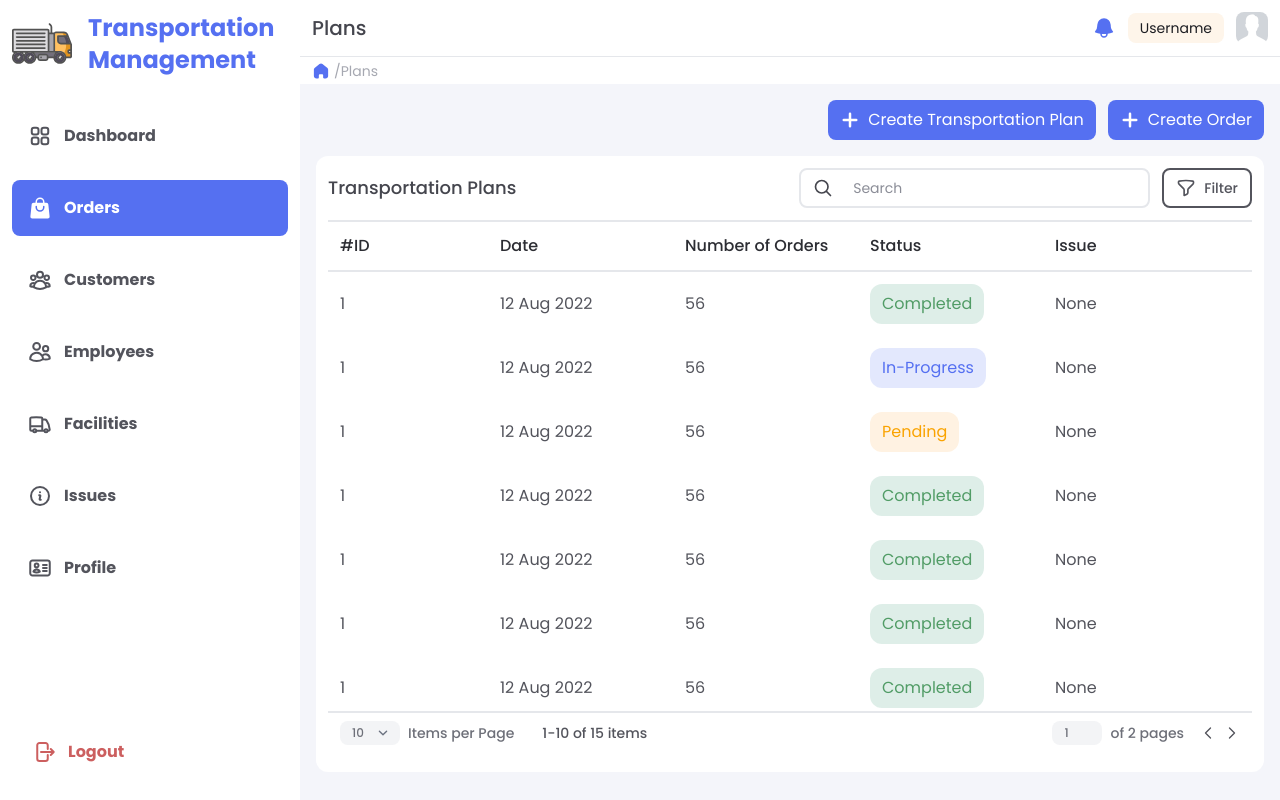
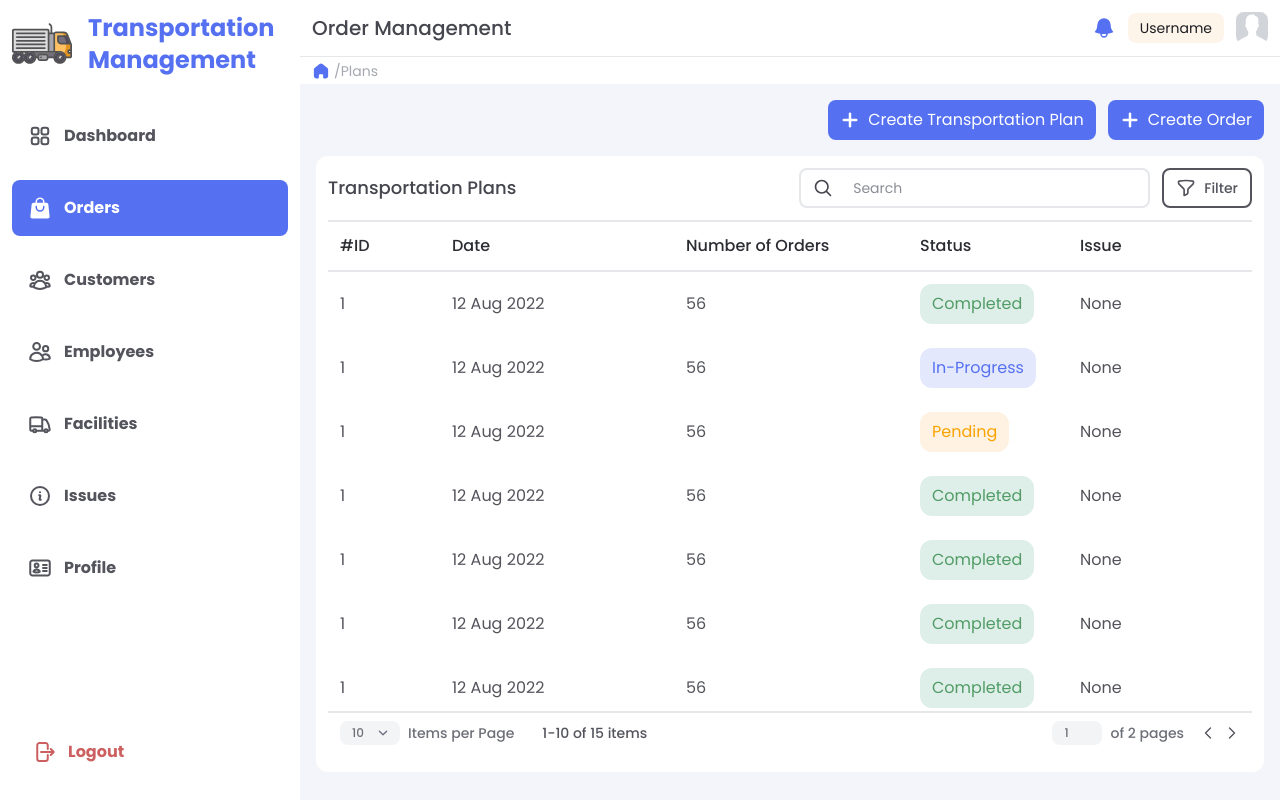
Before and after one commit to HuyHoang0712/specialized_project_web_application, a Next.js app in the folder delivery-management-app/: page /plans in a window 1280 px wide. Built offline with nearby package versions, Linux system fonts and the light colour scheme.

Commit message:
feat: implement orderList

```diff
--- /dev/null
+++ b/delivery-management-app/app/(pages)/(order-management)/order/[id]/page.tsx
@@ -0,0 +1,7 @@
+import React from "react";
+
+const OrderDetailPage = () => {
+  return <div>OrderDetailPage</div>;
+};
+
+export default OrderDetailPage;
--- /dev/null
+++ b/delivery-management-app/app/(pages)/(order-management)/plan/[id]/page.tsx
@@ -0,0 +1,23 @@
+import React from "react";
+import dynamic from "next/dynamic";
+import CreateModal from "@/app/components/Modals/CreateModal";
+const OrderList = dynamic(
+  () => import("@/app/components/Lists/OrderList"),
+  { ssr: true, loading: () => <>Loading...</> }
+);
+const PlanDetailPage = ({ params }: { params: { id: string } }) => {
+  const { id } = params;
+  return (
+    <div className="content-container">
+      <div className="flex flex-row justify-end w-full gap-3">
+        <CreateModal title={"Create Transportation Plan"} type={"Plan"} />
+        <CreateModal title={"Create Order"} type={"Order"} />
+      </div>
+      <div className="flex h-[90%] bg-white p-3 rounded-xl">
+        <OrderList />
+      </div>
+    </div>
+  );
+};
+
+export default PlanDetailPage;
--- a/delivery-management-app/app/(pages)/(order-management)/plans/(..)plan/[id]/page.tsx
+++ /dev/null
@@ -1,9 +0,0 @@
-import React from 'react'
-
-const PlanDetailPage = () => {
-  return (
-    <div>PlanDetailPage</div>
-  )
-}
-
-export default PlanDetailPage
--- a/delivery-management-app/app/components/Header/Header.tsx
+++ b/delivery-management-app/app/components/Header/Header.tsx
@@ -9,16 +9,27 @@ import { BellIcon } from "@heroicons/react/24/solid";
 function Header() {
   let pathname = usePathname() || "/";
   let paths = pathname.split("/");
-  let pageName = paths[1];
+
+  const transformName = () => {
+    const dashboard = ["dashboard"];
+    const orderManage = ["plans", "plan", "order"];
+    if (dashboard.includes(paths[1])) {
+      return "Dashboard";
+    } else if (orderManage.includes(paths[1])) {
+      return "Order Management";
+    } else return paths[1][0].toUpperCase() + paths[1].slice(1);
+  };
+
+  let pageName = transformName();
 
   return (
     <div className="flex flex-col h-header divide-y">
       <div className="flex flex-row items-center px-3 py-3 justify-between">
         <span className="text-xl font-medium text-black-60">
-          {pageName[0].toUpperCase() + pageName.slice(1)}
+          {pageName}
         </span>
         <div className="flex flex-row items-center gap-3">
-          <BellIcon className="w-6 fill-primary-100 hover:scale-105"/>
+          <BellIcon className="w-6 fill-primary-100 hover:scale-105" />
           <span className="text-sm font-normal text-black-100 px-3 py-[.313rem] bg-secondary-20 rounded-lg">
             Username
           </span>
@@ -40,7 +51,10 @@ function Header() {
           (item, idx) => {
             item = item[0].toUpperCase() + item.slice(1);
             return (
-              <div key={idx} className="flex flex-1 items-center text-sm text-black-30 font-normal">
+              <div
+                key={idx}
+                className="flex items-center text-sm text-black-30 font-normal"
+              >
                 <span>/</span>
                 <Link href={`/${pageName}`}>
                   <span className="hover:underline hover:text-primary-80 hover:underline-offset-2">
--- a/delivery-management-app/app/components/Lists/List.tsx
+++ b/delivery-management-app/app/components/Lists/List.tsx
@@ -7,10 +7,11 @@ import clsx from "clsx";
 interface Props {
   headers: any[];
   data: any[];
+  type: string;
 }
 
 const List = (props: Props) => {
-  const { headers, data } = props;
+  const { headers, data, type } = props;
   const lenData = data.length;
   const [itemsPerPage, setItemsPerPage] = useState(10);
   const [totalPage, setTotalPage] = useState(Math.ceil(lenData / itemsPerPage));
@@ -58,7 +59,8 @@ const List = (props: Props) => {
           <span
             key={idx}
             className={clsx("flex flex-1", {
-              "flex-none w-40": item.key === "id",
+              "flex-none w-28": item.key === "id",
+              "flex-none w-40": ["status", "issue"].includes(item.key),
             })}
           >
             {item.title}
@@ -68,12 +70,17 @@ const List = (props: Props) => {
       {/* Content */}
       <div className="flex flex-1 flex-col p-3 gap-6 text-black-50 overflow-auto no-scrollbar">
         {curData.map((content, idx) => (
-          <Link href={`/plan/${content.id}`} key={idx} className="flex items-center">
+          <Link
+            href={`/${type}/${content.id}`}
+            key={idx}
+            className="flex items-center"
+          >
             {headers.map((item: any, index) => (
               <span
                 key={index}
                 className={clsx("flex flex-1", {
-                  "flex-none w-40": item.key === "id",
+                  "flex-none w-28": item.key === "id",
+                  "flex-none w-40": ["status", "issue"].includes(item.key),
                 })}
               >
                 {item.key === "status" ? (
--- /dev/null
+++ b/delivery-management-app/app/components/Lists/OrderList.tsx
@@ -0,0 +1,52 @@
+'use client'
+import React from "react";
+import Search from "../Search/Search";
+import FilterModal from "../Modals/FilterModal";
+import List from "./List";
+
+const ORDER_LIST = [
+  {
+    id: "981730",
+    customer: "Distributor A",
+    ship_code: "98173",
+    pick_up: "4:00 am",
+    demand: "9300",
+    assign_vehicle: "51C-123456",
+    status: "In-Progress",
+    issue: "None",
+  },
+];
+
+const LIST_PROPS = {
+  headers: [
+    { title: "#ID", key: "id" },
+    { title: "Delivery Point", key: "customer" },
+    { title: "Ship Code", key: "ship_code" },
+    { title: "Pick-Up Time", key: "pick_up" },
+    { title: "Total Demane (kg)", key: "demand" },
+    { title: "Assigned", key: "assign_vehicle" },
+    { title: "Status", key: "status" },
+    { title: "Issue", key: "issue" },
+  ],
+  data: ORDER_LIST,
+  type: "order",
+};
+
+const OrderList = () => {
+  return (
+    <div className="flex h-full w-full flex-col gap-3">
+      <div className="flex flex-row w-full justify-between items-center">
+        <span className="text-lg text-black-60 font-medium">
+          Transportation Plans
+        </span>
+        <div className="flex flex-row gap-3">
+          <Search />
+          <FilterModal />
+        </div>
+      </div>
+      <List {...LIST_PROPS} />
+    </div>
+  );
+};
+
+export default OrderList;
--- a/delivery-management-app/app/components/Lists/TransportationPlanList.tsx
+++ b/delivery-management-app/app/components/Lists/TransportationPlanList.tsx
@@ -10,116 +10,117 @@ const transportationPlanList = [
     date: "12 Aug 2022",
     orders: 56,
     status: "Completed",
-    issues: "None",
+    issue: "None",
   },
   {
     id: 1,
     date: "12 Aug 2022",
     orders: 56,
     status: "In-Progress",
-    issues: "None",
+    issue: "None",
   },
   {
     id: 1,
     date: "12 Aug 2022",
     orders: 56,
     status: "Pending",
-    issues: "None",
+    issue: "None",
   },
   {
     id: 1,
     date: "12 Aug 2022",
     orders: 56,
     status: "Completed",
-    issues: "None",
+    issue: "None",
   },
   {
     id: 1,
     date: "12 Aug 2022",
     orders: 56,
     status: "Completed",
-    issues: "None",
+    issue: "None",
   },
   {
     id: 1,
     date: "12 Aug 2022",
     orders: 56,
     status: "Completed",
-    issues: "None",
+    issue: "None",
   },
   {
     id: 1,
     date: "12 Aug 2022",
     orders: 56,
     status: "Completed",
-    issues: "None",
+    issue: "None",
   },
   {
     id: 1,
     date: "12 Aug 2022",
     orders: 56,
     status: "Completed",
-    issues: "None",
+    issue: "None",
   },
   {
     id: 1,
     date: "12 Aug 2022",
     orders: 56,
     status: "Completed",
-    issues: "None",
+    issue: "None",
   },
   {
     id: 1,
     date: "12 Aug 2022",
     orders: 56,
     status: "Completed",
-    issues: "None",
+    issue: "None",
   },
   {
     id: 1,
     date: "12 Aug 2022",
     orders: 56,
     status: "Completed",
-    issues: "None",
+    issue: "None",
   },
   {
     id: 1,
     date: "12 Aug 2022",
     orders: 56,
     status: "Completed",
-    issues: "None",
+    issue: "None",
   },
   {
     id: 1,
     date: "12 Aug 2022",
     orders: 56,
     status: "Completed",
-    issues: "None",
+    issue: "None",
   },
   {
     date: "12 Aug 2022",
     orders: 56,
     status: "Completed",
-    issues: "None",
+    issue: "None",
   },
   {
     id: 1,
     date: "12 Aug 2022",
     orders: 56,
     status: "Completed",
-    issues: "None",
+    issue: "None",
   },
 ];
 
-const listProps = {
+const LIST_PROPS = {
   headers: [
     { title: "#ID", key: "id" },
     { title: "Date", key: "date" },
     { title: "Number of Orders", key: "orders" },
     { title: "Status", key: "status" },
-    { title: "Issue", key: "issues" },
+    { title: "Issue", key: "issue" },
   ],
   data: transportationPlanList,
+  type: "plan",
 };
 
 const TransportationPlanList = () => {
@@ -134,7 +135,7 @@ const TransportationPlanList = () => {
           <FilterModal />
         </div>
       </div>
-      <List {...listProps} />
+      <List {...LIST_PROPS} />
     </div>
   );
 };
--- a/delivery-management-app/next.config.js
+++ b/delivery-management-app/next.config.js
@@ -1,14 +1,14 @@
 /** @type {import('next').NextConfig} */
 const nextConfig = {
-    async redirects() {
-        return [
-            {
-                source: '/',
-                destination: '/dashboard',
-                permanent: true
-            }
-        ]
-    }
-}
+  async redirects() {
+    return [
+      {
+        source: "/",
+        destination: "/dashboard",
+        permanent: true,
+      },
+    ];
+  },
+};
 
-module.exports = nextConfig
+module.exports = nextConfig;
--- a/delivery-management-app/tailwind.config.ts
+++ b/delivery-management-app/tailwind.config.ts
@@ -11,7 +11,6 @@ const config: Config = {
   theme: {
     extend: {
       spacing: {
-        "28": "28rem",
         "36": "36.063rem",
         "header": "var(--height-header)"
       },
```
Also changed, not shown: delivery-management-app/tsconfig.json (+7 -1 lines).
